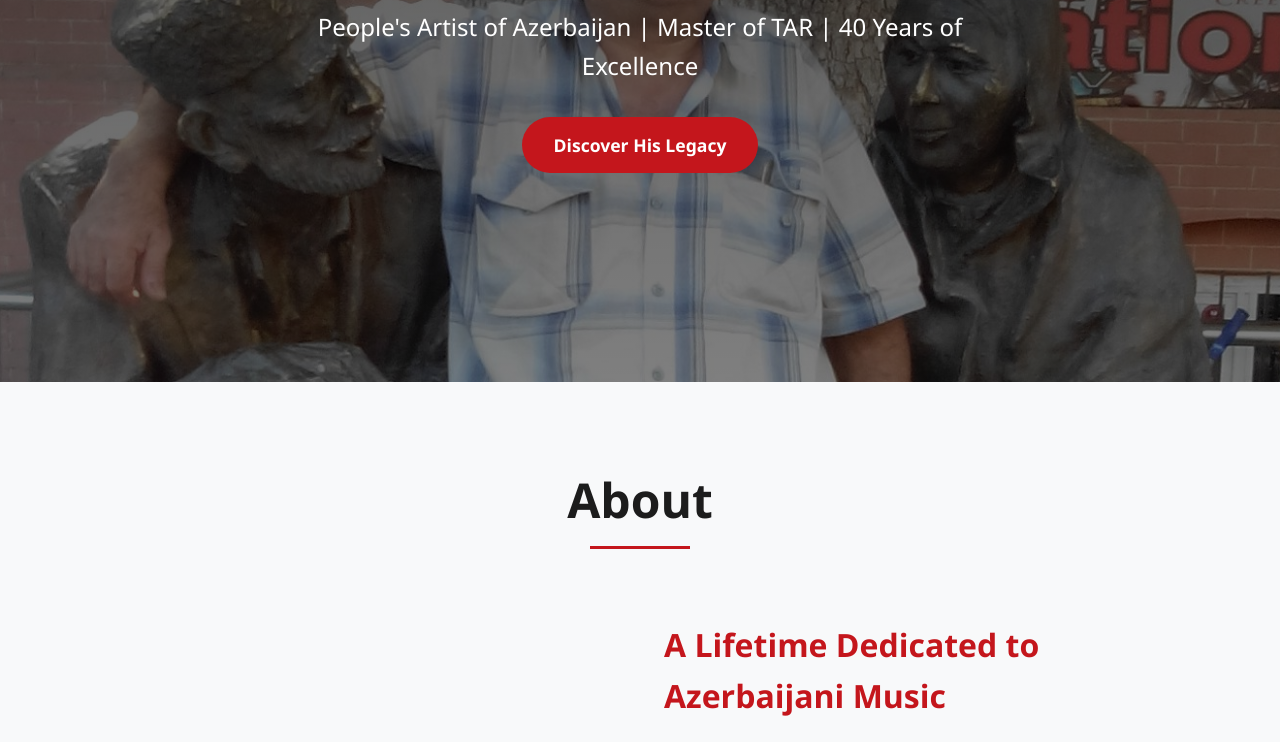
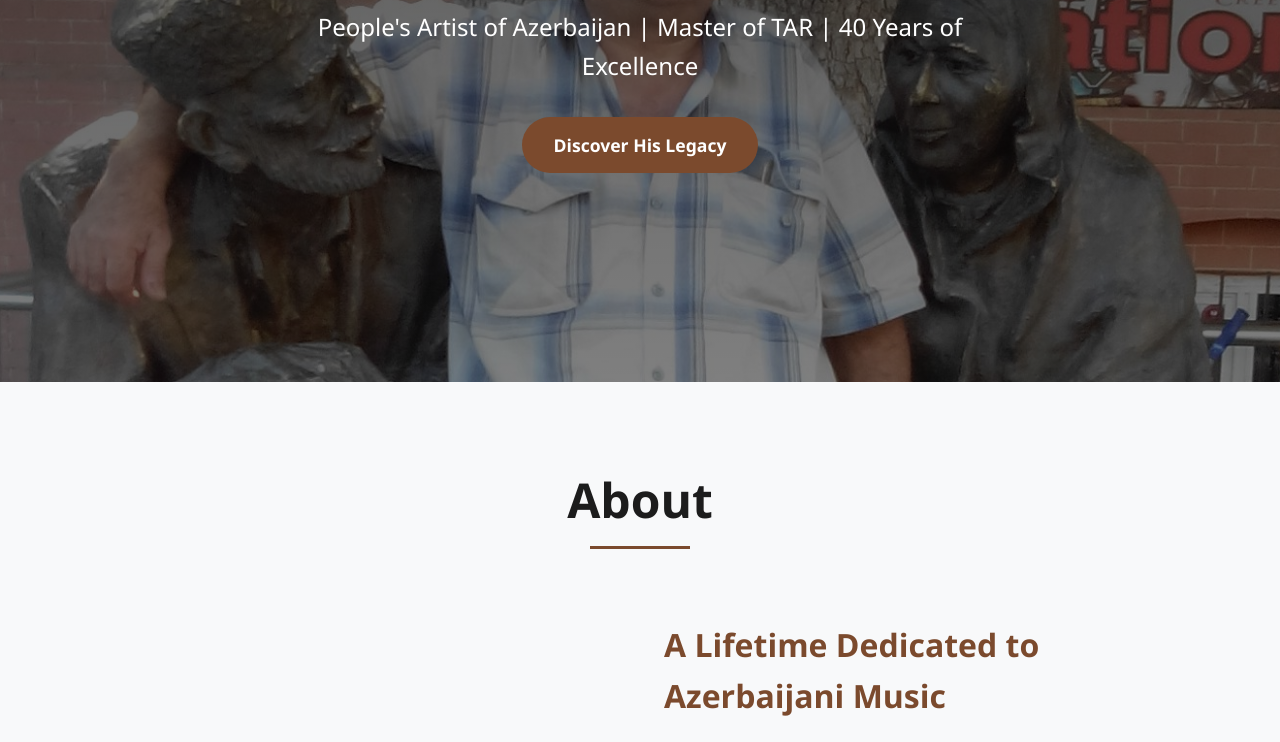
Before and after one commit to javidanbayram/adil-bayramov, a plain HTML site: page index.html in a window 1280 px wide. Shown: the part 418-1160 px from the top of the page. Drawn offline with Linux system fonts and the light colour scheme.

Commit message:
Colors updated

```diff
--- a/index.html
+++ b/index.html
@@ -14,8 +14,8 @@
         }
 
         :root {
-            --primary-color: #c4161c;
-            --secondary-color: #0a9396;
+            --primary-color: #7b4a2d;
+            --secondary-color: #4f3f26;
             --accent-color: #e9d8a6;
             --dark-color: #1c1c1c;
             --light-color: #f8f9fa;
```
